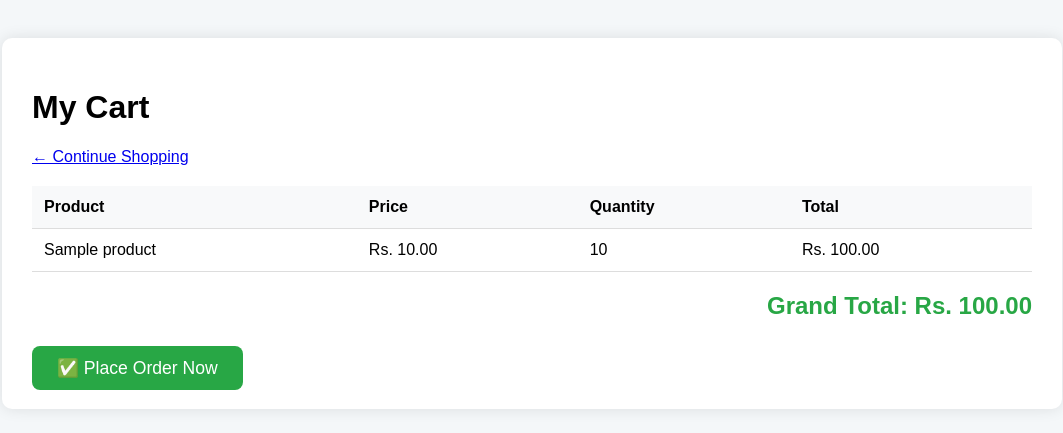
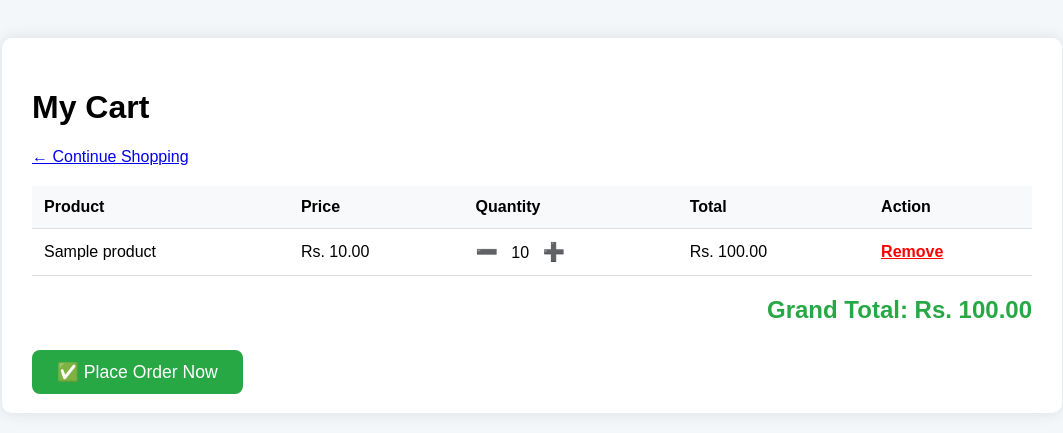
Before and after one commit to Swikriti-Bhusal/stationery-management-system, a Django app: page /cart/ in a window 1280 px wide. Shown: the top 433 px of the page, without its empty margins (108-1171 px from the left). Run offline with Django 5.2, Linux system fonts and the light colour scheme; a user stored in the database is signed in; tables that the repository leaves empty hold one stand-in row (values such as "Sample post").

Commit message:
Update cart and order functionality

```diff
--- a/cart/urls.py
+++ b/cart/urls.py
@@ -2,9 +2,11 @@
 from django.urls import path
 from . import views
 
-app_name = 'cart'     # ← This is important
+app_name = 'cart'
 
 urlpatterns = [
     path('', views.cart_view, name='cart_view'),
     path('add/<int:product_id>/', views.add_to_cart, name='add_to_cart'),
+    path('update/<int:item_id>/', views.update_cart_quantity, name='update_cart_quantity'),
+    path('remove/<int:item_id>/', views.remove_from_cart, name='remove_from_cart'),
 ]
--- a/cart/views.py
+++ b/cart/views.py
@@ -8,34 +8,6 @@ def get_user_cart(user):
     cart, created = Cart.objects.get_or_create(user=user)
     return cart
 
-
-# @login_required
-# def add_to_cart(request, product_id):
-#     if request.user.role != 'customer':
-#         messages.error(request, "Only customers can add items to cart.")
-#         return redirect('product_list')
-
-#     product = get_object_or_404(Product, id=product_id)
-
-#     if product.stock <= 0:
-#         messages.warning(request, f"{product.name} is out of stock!")
-#         return redirect('product_list')
-
-#     cart = get_user_cart(request.user)
-
-#     cart_item, created = CartItem.objects.get_or_create(cart=cart, product=product)
-
-#     if not created:
-#         if cart_item.quantity < product.stock:
-#             cart_item.quantity += 1
-#             cart_item.save()
-#             messages.success(request, f"Quantity of {product.name} increased.")
-#         else:
-#             messages.warning(request, "Not enough stock available!")
-#     else:
-#         messages.success(request, f"{product.name} has been added to your cart.")
-
-#     return redirect('product_list')
 
 @login_required
 def add_to_cart(request, product_id):
@@ -69,20 +41,6 @@ def add_to_cart(request, product_id):
     return redirect('product_list')
 
 
-# @login_required
-# def cart_view(request):
-#     if request.user.role != 'customer':
-#         return redirect('admin_dashboard')
-
-#     cart = get_user_cart(request.user)
-#     cart_items = cart.items.all()
-#     total_price = cart.get_total_price() if cart_items else 0
-
-#     return render(request, 'cart/cart.html', {
-#         'cart_items': cart_items,
-#         'total_price': total_price
-#     })
-
 @login_required
 def cart_view(request):
     if request.user.role != 'customer':
@@ -96,3 +54,41 @@ def cart_view(request):
         'cart_items': cart_items,
         'total_price': total_price,
     })
+
+# Update Quantity (+ or -)
+@login_required
+def update_cart_quantity(request, item_id):
+    if request.user.role != 'customer':
+        return redirect('cart:cart_view')
+
+    cart_item = get_object_or_404(CartItem, id=item_id, cart__user=request.user)
+
+    action = request.GET.get('action')
+
+    if action == 'increase':
+        if cart_item.quantity < cart_item.product.stock:
+            cart_item.quantity += 1
+            cart_item.save()
+            messages.success(request, "Quantity increased.")
+    elif action == 'decrease':
+        if cart_item.quantity > 1:
+            cart_item.quantity -= 1
+            cart_item.save()
+            messages.success(request, "Quantity decreased.")
+        else:
+            cart_item.delete()
+            messages.success(request, "Item removed from cart.")
+
+    return redirect('cart:cart_view')
+
+
+# Remove Item from Cart
+@login_required
+def remove_from_cart(request, item_id):
+    if request.user.role != 'customer':
+        return redirect('cart:cart_view')
+
+    cart_item = get_object_or_404(CartItem, id=item_id, cart__user=request.user)
+    cart_item.delete()
+    messages.success(request, "Item removed from cart.")
+    return redirect('cart:cart_view')
--- a/orders/views.py
+++ b/orders/views.py
@@ -49,7 +49,8 @@
     cart.items.all().delete()
 
     messages.success(request, f"Order #{order.id} placed successfully!")
-    return redirect('order_success', order_id=order.id)
+    return redirect('orders:order_success', order_id=order.id)
+    # return redirect('order_success', order_id=order.id)
 
 
 @login_required
--- a/templates/cart/cart.html
+++ b/templates/cart/cart.html
@@ -32,13 +32,24 @@
         <th>Price</th>
         <th>Quantity</th>
         <th>Total</th>
+        <th>Action</th>
     </tr>
     {% for item in cart_items %}
     <tr>
         <td>{{ item.product.name }}</td>
         <td>Rs. {{ item.product.price }}</td>
-                    <td>{{ item.quantity }}</td>
+        <td>
+            <a href="{% url 'cart:update_cart_quantity' item.id %}?action=decrease"
+               style="text-decoration:none; font-size:18px;">➖</a>
+            &nbsp; {{ item.quantity }} &nbsp;
+            <a href="{% url 'cart:update_cart_quantity' item.id %}?action=increase"
+               style="text-decoration:none; font-size:18px;">➕</a>
+        </td>
         <td>Rs. {{ item.get_total_price }}</td>
+        <td>
+            <a href="{% url 'cart:remove_from_cart' item.id %}"
+               style="color:red; font-weight:bold;">Remove</a>
+        </td>
     </tr>
     {% endfor %}
 </table>
```
Also changed, not shown: orders/urls.py (line endings or trailing spaces). Lines whose indentation alone changed are shown as unchanged.
